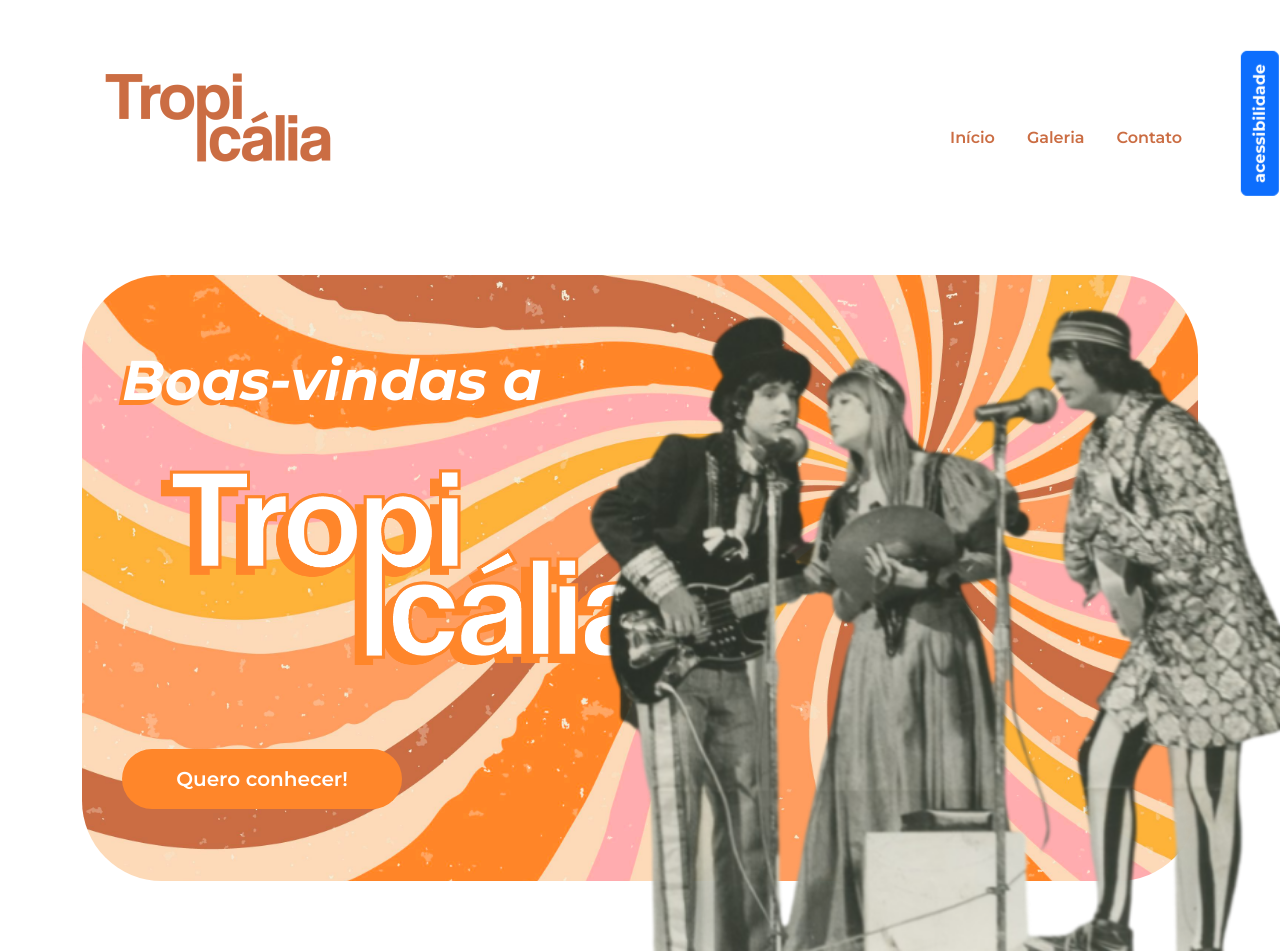
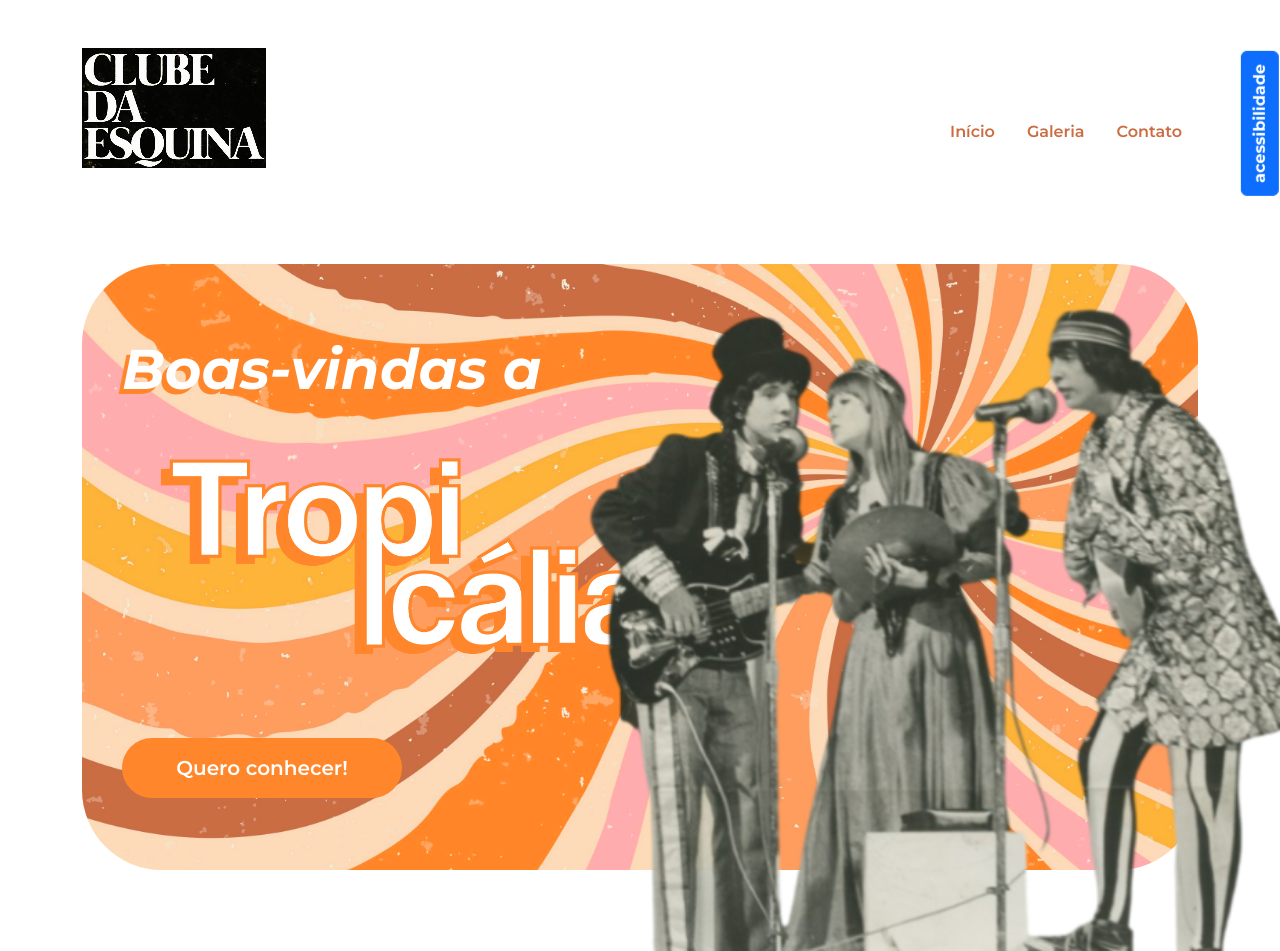
Before and after one commit to pierre731/clube-da-esquina, a plain HTML site: page index.html in a window 1280 px wide. Shown: the top 951 px of the page. Drawn offline with nearby package versions, Linux system fonts and the light colour scheme.

Commit message:
Update index.html

```diff
--- a/index.html
+++ b/index.html
@@ -15,7 +15,7 @@
     <header class=" p-5">
 
         <nav class="container d-flex justify-content-between align-items-center" >
-            <img src="img/logo.png" class="nav-img " loading="lazy">
+            <img src="img/logo.png.clube.png" class="nav-img " loading="lazy">
             <ul class="nav mt-5">
                 <li class="nav-item"><a class="nav-link" href="#inicio">Início</a></li>
                 <li class="nav-item"><a class="nav-link" href="#galeria">Galeria</a></li>
```
